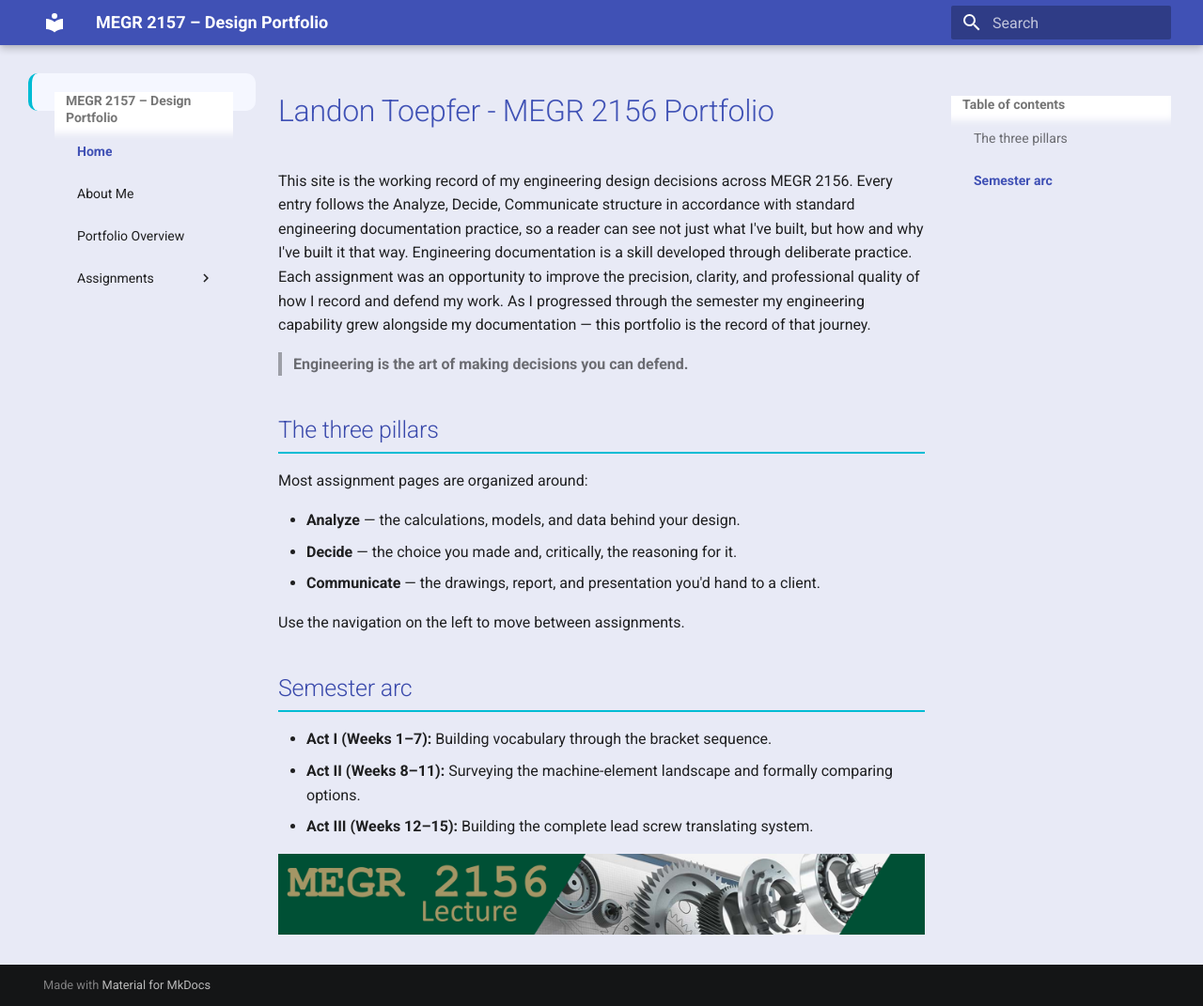
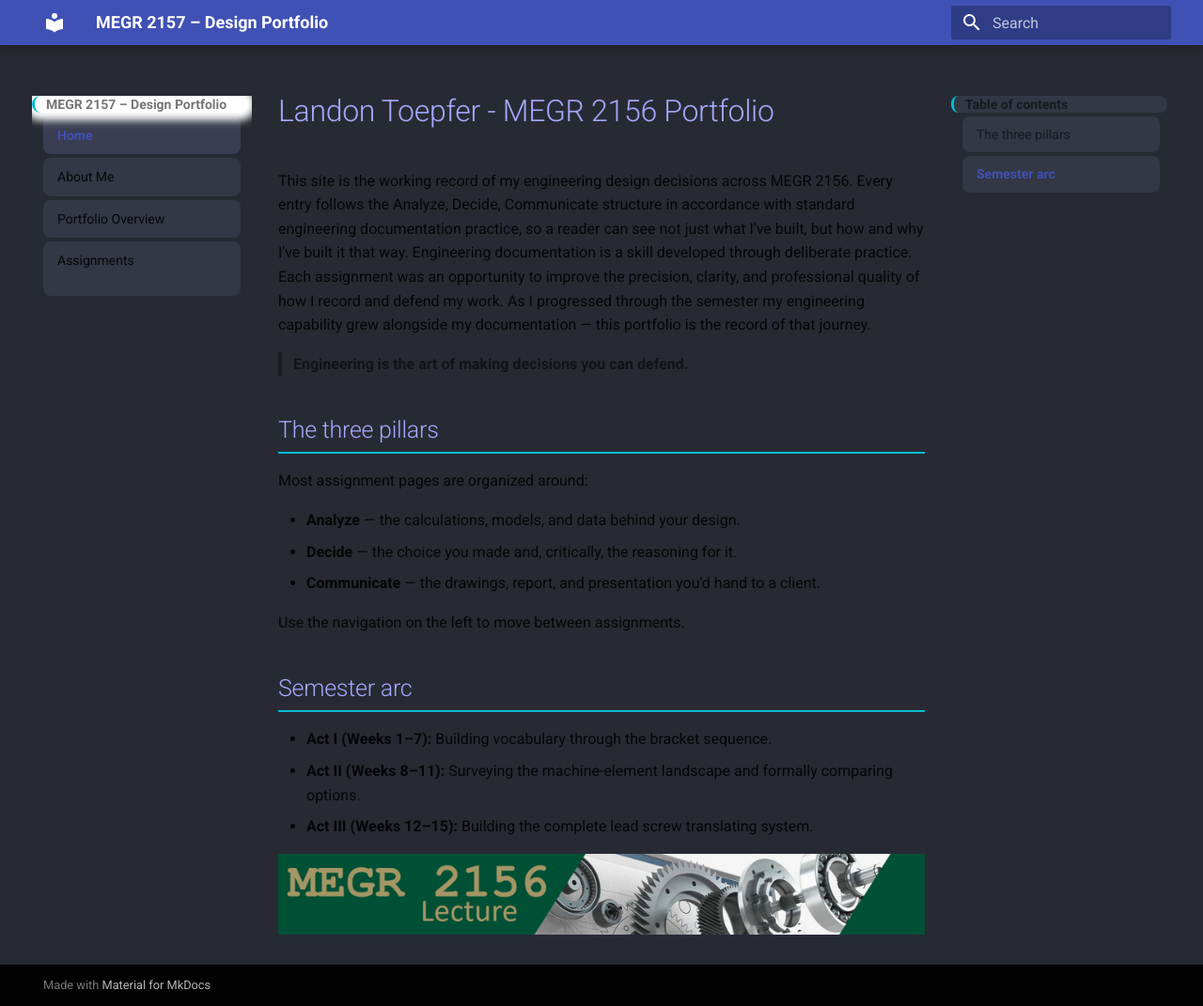
Before and after one commit to LandonToepfer/megr2157-portfolio, an MkDocs documentation site: the page built from docs/index.md, in a window 1280 px wide and 1071 px high. Shown: the whole window at 94% size. Built offline with MkDocs 1.6.1 and Material for MkDocs 9.7.7, drawn with Linux system fonts in a browser that asks for light colours.

Commit message:
Update extra.css

```diff
--- a/docs/stylesheets/extra.css
+++ b/docs/stylesheets/extra.css
@@ -1,46 +1,93 @@
+:root {
+    --lavender: #a4a9ff;
+    --indigo: #3f51b5;
+    --cyan: #00bcd4;
+
+    --background: #282a33;
+    --box-background: #343744;
+    --box-hover: #3b3f50;
+}
 body {
-    background-color: #e8eaf6;
+    background-color: var(--background);
 }
 
 .mb-main__inner {
-  background color #ffffff;
-  padding: 2rem;
-  border-radius: 12px;
-  box-shadow: 0 4px 12px rgba(63, 81, 181, 0.15);
+  background-color: transparent;
+  box-shadow: none;
 }
-.md-sidebar--primary {
-    background-color: #f5f7ff;
-    padding: 1rem;
-    border-radius: 10px;
-    border-left: 4px solid #00bcd4;
+.md-typeset h1,
+.md-typeset h2,
+.md-typeset h3 {
+    color: var(--lavender);
 }
+.md-typeset h2 {
+    border-bottom: 2px solid var(--cyan);
+    padding-bottom: 0.3rem;
+}
+
 .md-nav__link {
-    padding: 0.45rem 0.6rem;
-    border-radius: 6px;
+    display: block;
+    padding: 0.55rem 0.75rem;
+    margin: 0.2rem 0;
+
+    background-color: var(--box-background);
+
+    border-radius: 8px;
+
+    transition:
+        background-color 0.2s ease,
+        color 0.2s ease;
 }
 .md-nav__link:hover {
-    background-color: #e0f7fa;
-    color: #00acc1;
+    background-color: var(--box-hover);
+    color: var(--cyan);
 }
 .md-nav__link--active {
-    color: #3f51b5;
+    color: var(--lavender);
+    background-color: #3b3d52;
     font-weight: bold;
 }
-.md-typeset h1 {
-    color: #3f51b5;
+.md-nav__title {
+    box-shadow: none;
+
+    background-color: var(--box-background);
+
+    border-radius: 10px;
+
+    border-left: 3px solid var(--cyan);
 }
-.md-typeset h2 {
-    color: #3949ab;
-    border-bottom: 2px solid #00bcd4;
-    padding-bottom: 0.3rem;
+.md-sidebar--secondary .md-nav__title {
+    box-shadow: none;
+
+    background-color: var(--box-background);
+
+    border-radius: 8px;
+
+    border-left: 3px solid var(--cyan);
+}
+.md-sidebar--secondary .md-nav__link {
+    background-color: var(--box-background);
+
+    border-radius: 8px;
+
+    padding: 0.5rem 0.75rem;
+
+    margin: 0.2rem 0;
+}
+.md-sidebar--secondary .md-nav__link:hover {
+    background-color: var(--box-hover);
+    color: var(--cyan);
 }
 .md-typeset a {
-    color: #00acc1;
+    color: var(--cyan);
 }
 .md-typeset a:hover {
-    color: #3f51b5;
+    color: var(--lavender);
 }
 .md-typeset pre {
-    border-left: 4px solid #00bcd4;
-    border-radius: 6px;
+    border-left: 3px solid var(--cyan);
+
+    border-radius: 8px;
+
+    box-shadow: none;
 }
```
